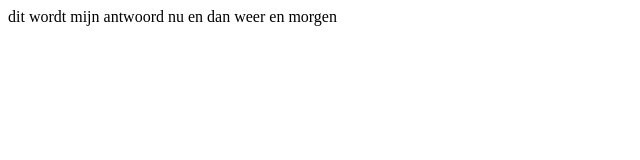
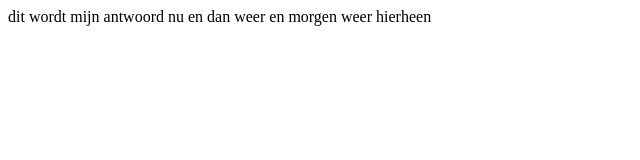
Before and after one commit to informaticascw/h4v4-html-opgaven-template, a plain HTML site: page hoofdstuk2_vraag1.html in a window 1280 px wide. Shown: the whole page, without its empty margins (0-640 px from the left). Drawn offline with Linux system fonts and the light colour scheme.

```diff
--- a/hoofdstuk2_vraag1.html
+++ b/hoofdstuk2_vraag1.html
@@ -1,7 +1,7 @@
 <html>
     <body>
         dit wordt mijn antwoord nu en dan weer
-        en morgen
+        en morgen weer hierheen
 
     </body>
 </html>
```
Also changed, not shown: .devcontainer/devcontainer.json.
